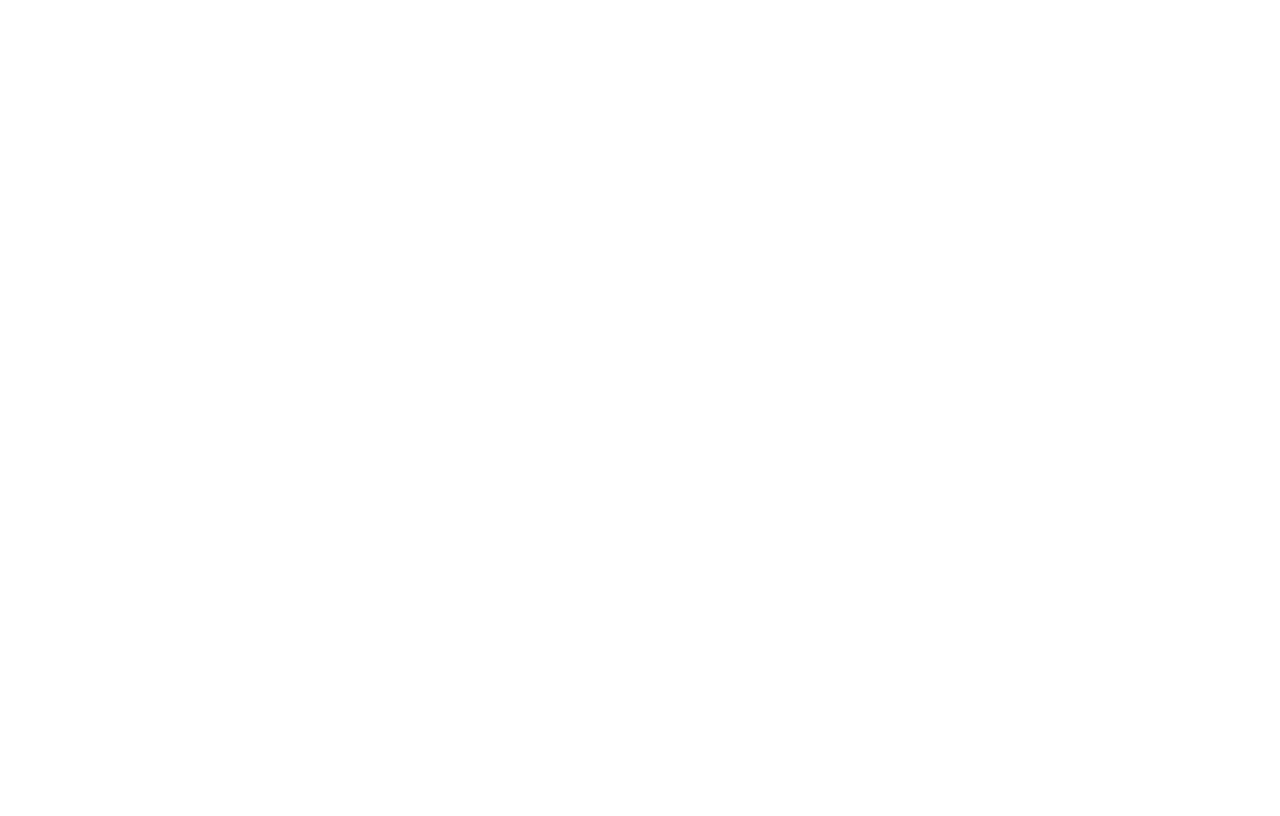
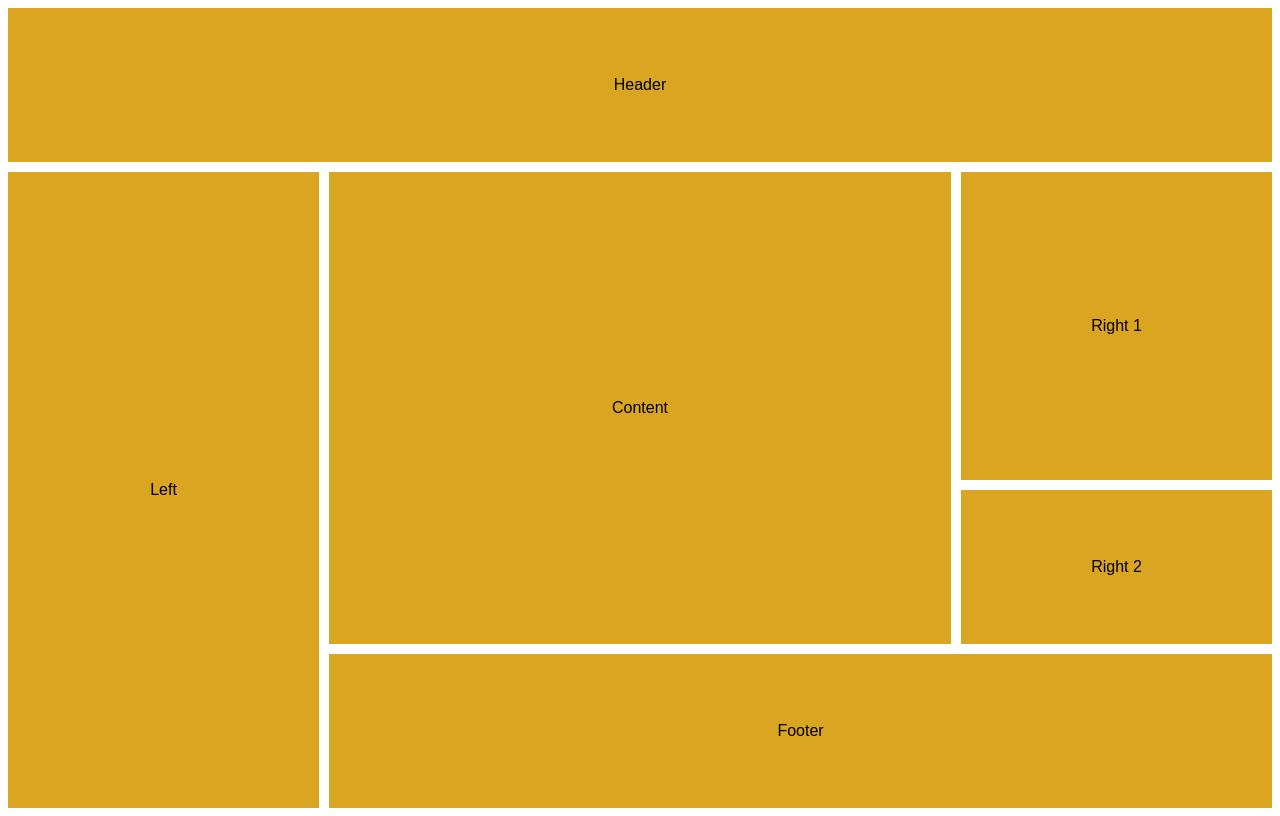
Before and after one commit to FranciscoJavierMartin/CSS-Grid-course, a Nuxt app: page /15-grid-template in a window 1280 px wide. Before the commit this address had no page. Built offline with nearby package versions, Linux system fonts and the light colour scheme.

Commit message:
lesson 15

```diff
--- /dev/null
+++ b/pages/15-grid-template.vue
@@ -0,0 +1,66 @@
+<template>
+  <main>
+    <header>Header</header>
+    <aside>Left</aside>
+    <article>Content</article>
+    <aside>Right 1</aside>
+    <aside>Right 2</aside>
+    <footer>Footer</footer>
+  </main>
+</template>
+
+<style>
+main {
+  height: 100vh;
+  display: grid;
+  grid-gap: 10px;
+  font-family: sans-serif;
+  /* grid-template-areas:
+    "header header header"
+    "left content right1"
+    "left content right2"
+    "left footer footer";
+  grid-template-rows: [start] 1fr [content-start] 2fr 1fr 1fr [end];
+  grid-template-columns: [start] 1fr [content-start] 2fr 1fr [end]; */
+  grid-template:
+  /* Rows */
+    [start] "header header header" 1fr
+    [content-start] "left content right1" 2fr
+    "left content right2" 1fr
+    "left footer footer" 1fr [end]
+    /
+    /* Columns */
+    [start] 1fr [content-start] 2fr 1fr [end];
+}
+
+main > * {
+  display: flex;
+  justify-content: center;
+  align-items: center;
+  background-color: goldenrod;
+}
+
+header {
+  grid-area: header;
+}
+
+aside:first-of-type {
+  grid-area: left;
+}
+
+article {
+  grid-area: content;
+}
+
+aside:nth-of-type(2) {
+  grid-area: right1;
+}
+
+aside:last-of-type {
+  grid-area: right2;
+}
+
+footer {
+  grid-area: footer;
+}
+</style>
```
